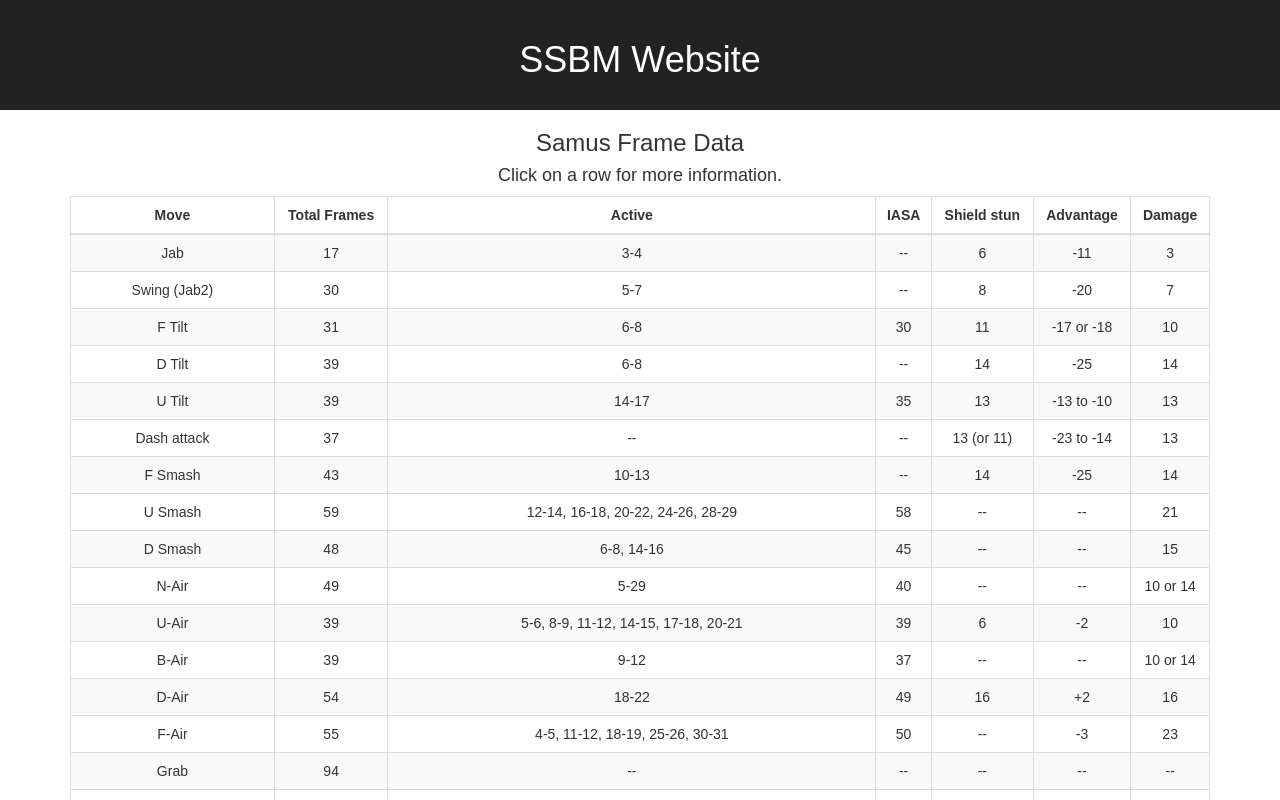
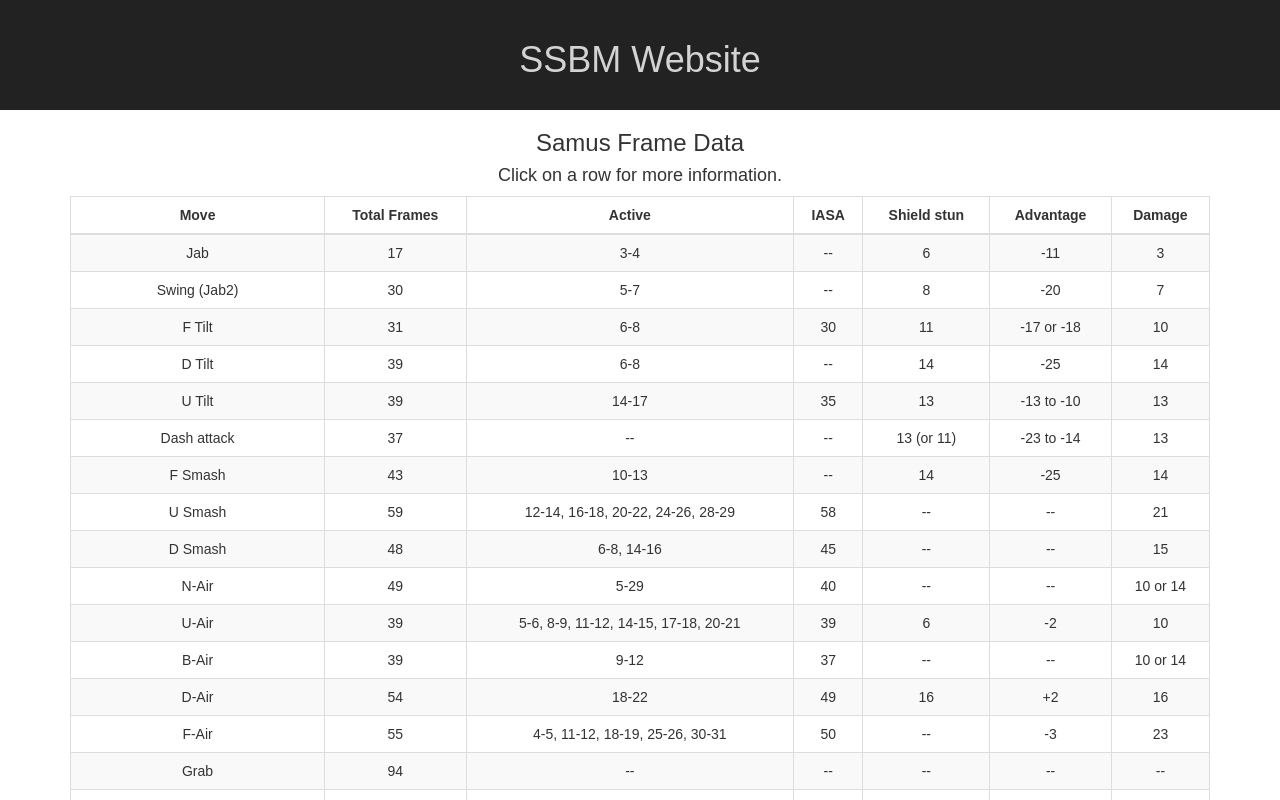
Before and after one commit to ycz/ssbm-website, a React (Create React App) app in the folder frames/: page / in a window 1280 px wide. Shown: the top 800 px of the page. Built offline with nearby package versions, Linux system fonts and the light colour scheme.

Commit message:
A few minor changes

```diff
--- a/frames/src/App.css
+++ b/frames/src/App.css
@@ -2,7 +2,7 @@
   text-align: center;
 }
 
-.App-header {
+.app-header {
   background-color: #222;
   padding: 20px;
   color: white;
@@ -17,3 +17,7 @@
 .frame-table-row {
   cursor: pointer;
 }
+
+.app-title a {
+  color: lightgrey;
+}
--- a/frames/src/App.js
+++ b/frames/src/App.js
@@ -138,13 +138,19 @@
   }
 }
 
+const MyHeader = () => {
+  return (
+    <header className="app-header">
+      <h1 className="app-title"><a href="/">SSBM Website</a></h1>
+    </header>
+  )
+}
+
 class App extends Component {
   render() {
     return (
       <div className="App">
-        <header className="App-header">
-          <h1 className="App-title">SSBM Website</h1>
-        </header>
+        <MyHeader />
         <div className="container">
           <h3>Samus Frame Data</h3>
           <h4>Click on a row for more information.</h4>
--- a/frames/src/data/frame_data.json
+++ b/frames/src/data/frame_data.json
@@ -212,10 +212,10 @@
     },
     {
       "Move": "Air Grapple",
-      "Hit": "10-28 (one hitbox on the end of\nthe grapple, another on Samus' arm)",
+      "Hit": "10-28",
       "Total": "60",
       "Grab a wall": "9-29",
-      "Jumping from grabbing": "1-11 (depends\non how far you are from the point of\ngrapple, and whether you're dangling)",
+      "Jumping from grabbing": "1-11 (depends on how far you are from the point of grapple, and whether you're dangling)",
       "Landlag": "30",
       "Ladfallspeciallag": "4",
       "Damage": 4
```
